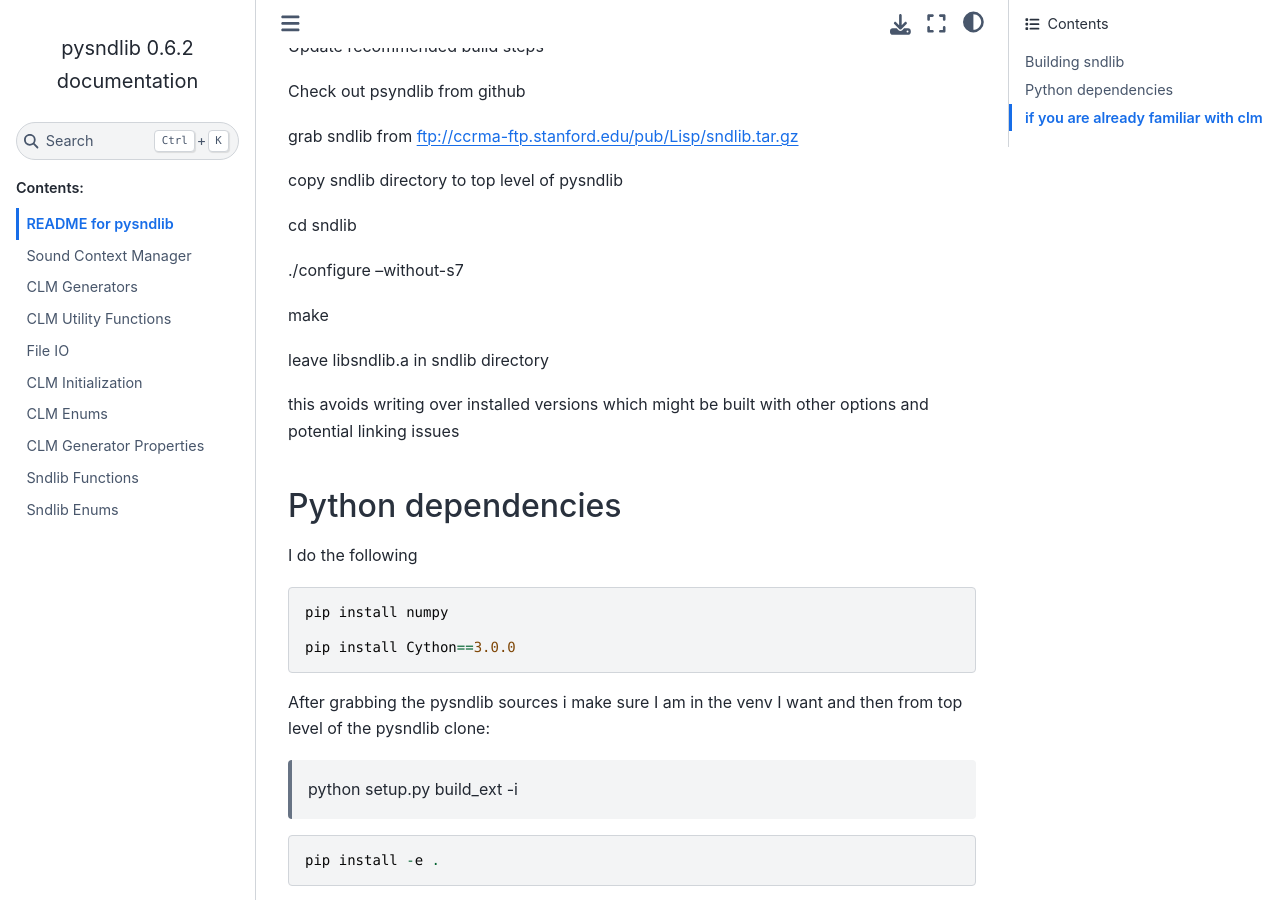
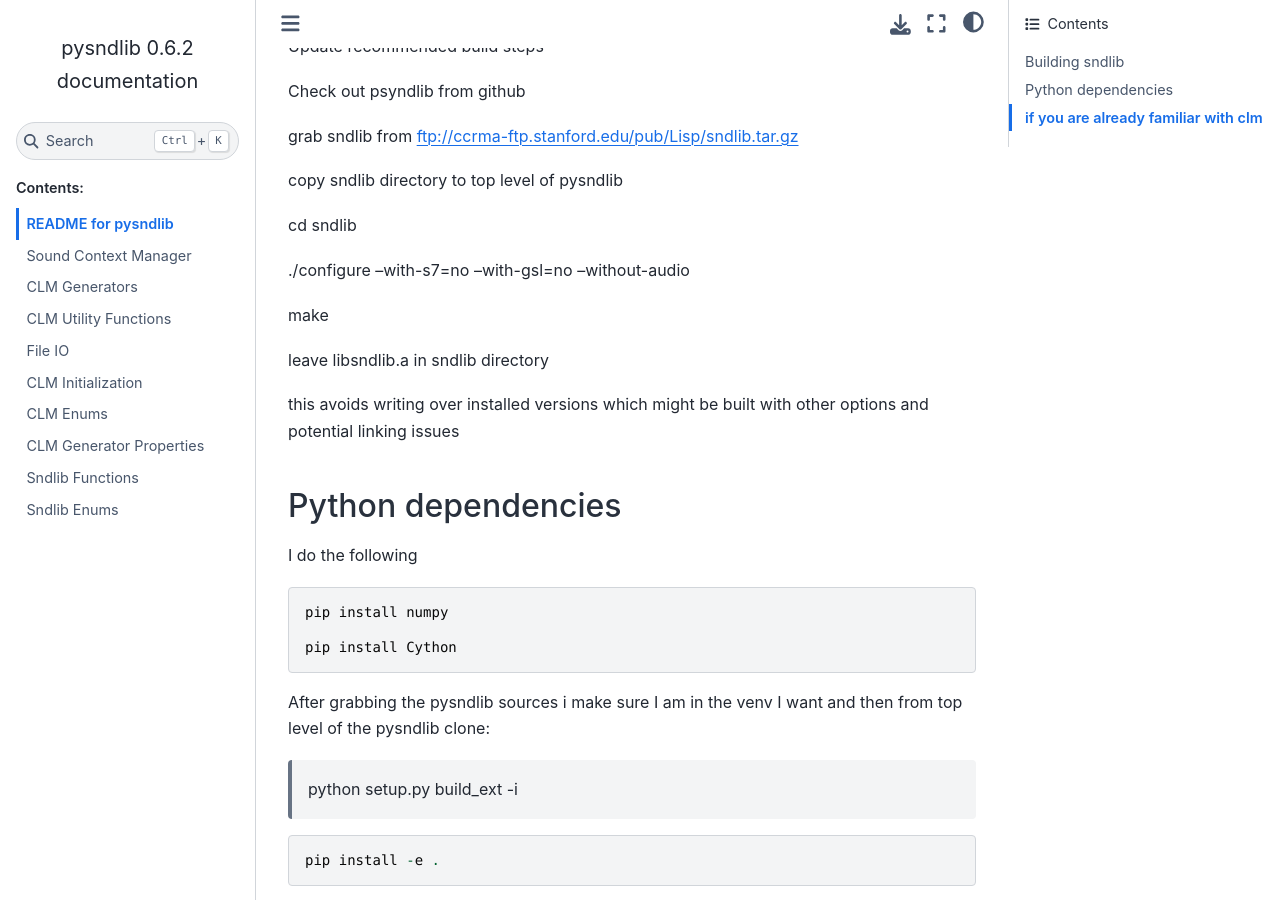
Before and after one commit to testcase/pysndlib, a Sphinx documentation site: the page built from docs/source/readme.rst, in a window 1280 px wide and 900 px high, scrolled down 368 px. Built offline with Sphinx 7.4.7 and the Sphinx Book theme 1.1.4, drawn with Linux system fonts in a browser that asks for light colours.

Commit message:
Update readme.rst
added args for libsndlib compile

```diff
--- a/docs/source/readme.rst
+++ b/docs/source/readme.rst
@@ -21,7 +21,7 @@ copy sndlib directory to top level of pysndlib
 
 cd sndlib
 
-./configure --without-s7
+./configure --with-s7=no --with-gsl=no --without-audio
 
 
 make
@@ -41,7 +41,7 @@ I do the following
 
     pip install numpy
 
-    pip install Cython==3.0.0
+    pip install Cython
 
 
 After grabbing the pysndlib sources i make sure I am in the venv I want and then from top level
```
